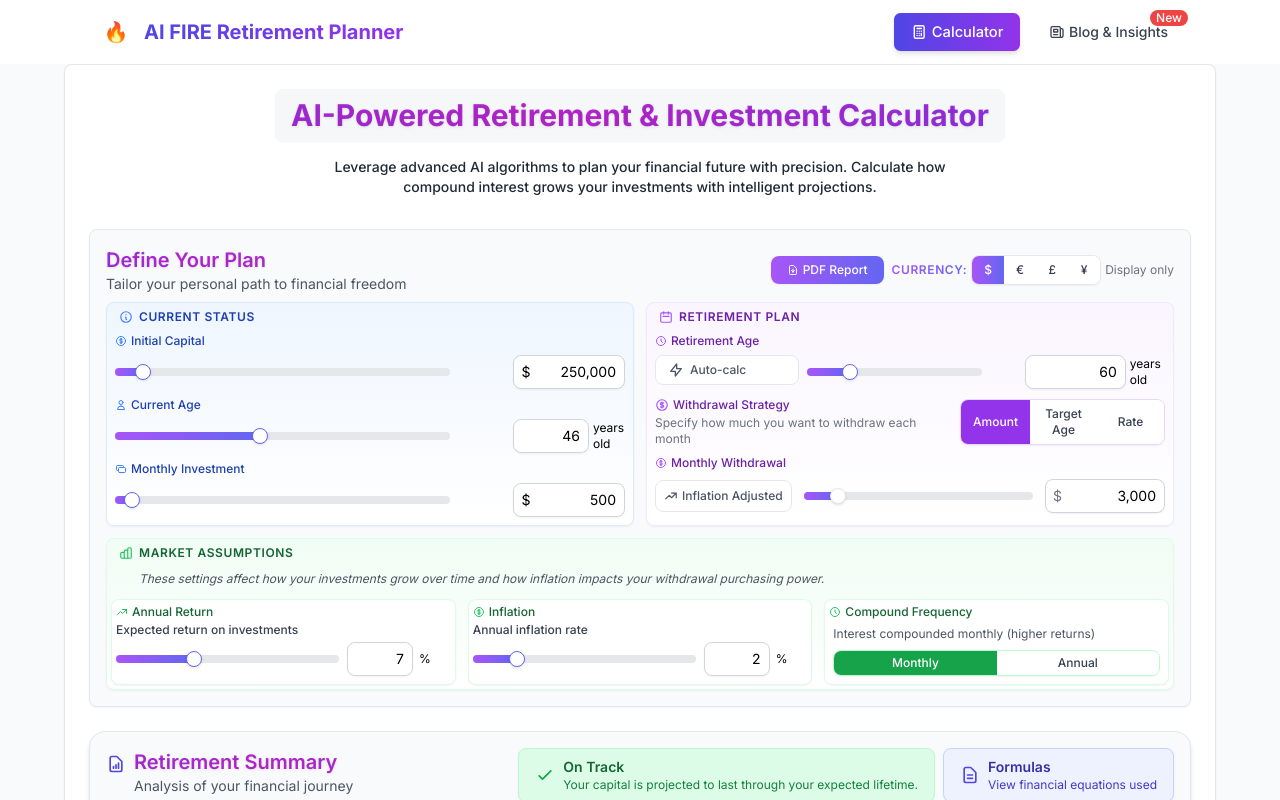
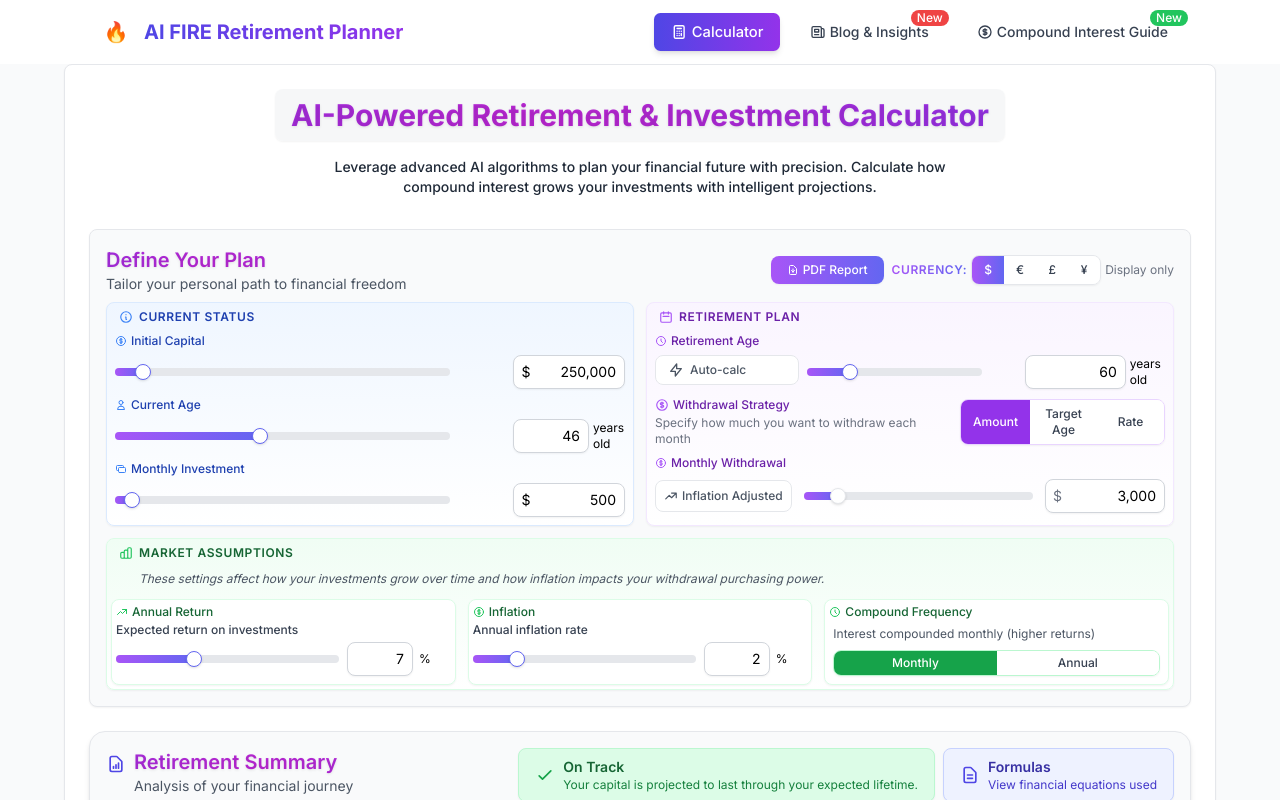
Before and after one commit to eriiiic/Retirement, a React (Create React App) app: page / in a window 1280 px wide. Shown: the top 800 px of the page. Built offline with nearby package versions, Linux system fonts and the light colour scheme.

Commit message:
Update: Clarify compound interest page title to 'Compound Interest Guide' in navigation

```diff
--- a/src/components/common/Header.tsx
+++ b/src/components/common/Header.tsx
@@ -94,6 +94,25 @@ const Header = () => {
                 </span>
               )}
             </Link>
+
+            <Link
+              to="/compound-interest"
+              className={`text-sm font-medium transition-all duration-200 px-4 py-2 rounded-md flex items-center relative ${
+                isActive('/compound-interest')
+                  ? 'text-white bg-gradient-to-r from-indigo-600 to-purple-600 shadow-md transform scale-105'
+                  : 'text-gray-700 hover:text-indigo-600 hover:bg-indigo-50 hover:scale-105'
+              }`}
+            >
+              <span className="flex items-center">
+                <svg xmlns="http://www.w3.org/2000/svg" className="h-4 w-4 mr-1" fill="none" viewBox="0 0 24 24" stroke="currentColor">
+                  <path strokeLinecap="round" strokeLinejoin="round" strokeWidth={2} d="M12 8c-1.657 0-3 .895-3 2s1.343 2 3 2 3 .895 3 2-1.343 2-3 2m0-8c1.11 0 2.08.402 2.599 1M12 8V7m0 1v8m0 0v1m0-1c-1.11 0-2.08-.402-2.599-1M21 12a9 9 0 11-18 0 9 9 0 0118 0z" />
+                </svg>
+                Compound Interest Guide
+              </span>
+              <span className="absolute -top-1 -right-1 bg-green-500 text-white text-xs px-1.5 rounded-full animate-pulse">
+                New
+              </span>
+            </Link>
           </nav>
 
           {/* Mobile menu button with initial attention animation */}
@@ -177,6 +196,28 @@ const Header = () => {
               )}
             </div>
           </Link>
+
+          <Link
+            to="/compound-interest"
+            className={`block px-4 py-3 rounded-lg text-base font-medium transition-colors relative ${
+              isActive('/compound-interest')
+                ? 'text-white bg-gradient-to-r from-indigo-600 to-purple-600'
+                : 'text-gray-700 hover:text-indigo-600 hover:bg-indigo-50'
+            }`}
+            onClick={() => setIsMenuOpen(false)}
+          >
+            <div className="flex items-center justify-between">
+              <div className="flex items-center">
+                <svg xmlns="http://www.w3.org/2000/svg" className="h-5 w-5 mr-2" fill="none" viewBox="0 0 24 24" stroke="currentColor">
+                  <path strokeLinecap="round" strokeLinejoin="round" strokeWidth={2} d="M12 8c-1.657 0-3 .895-3 2s1.343 2 3 2 3 .895 3 2-1.343 2-3 2m0-8c1.11 0 2.08.402 2.599 1M12 8V7m0 1v8m0 0v1m0-1c-1.11 0-2.08-.402-2.599-1M21 12a9 9 0 11-18 0 9 9 0 0118 0z" />
+                </svg>
+                Compound Interest Guide
+              </div>
+              <span className="bg-green-500 text-white text-xs px-2 py-0.5 rounded-full animate-pulse">
+                New
+              </span>
+            </div>
+          </Link>
         </div>
       </div>
     </header>
```
